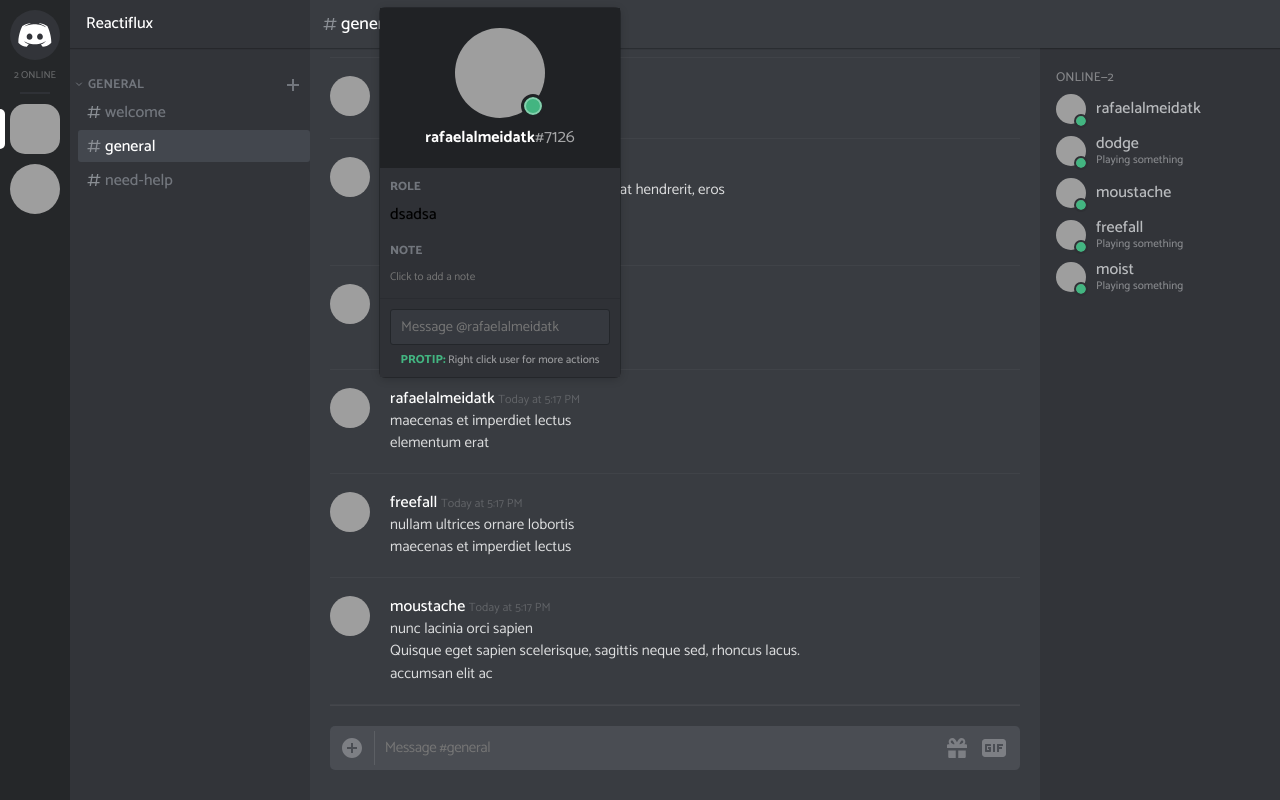
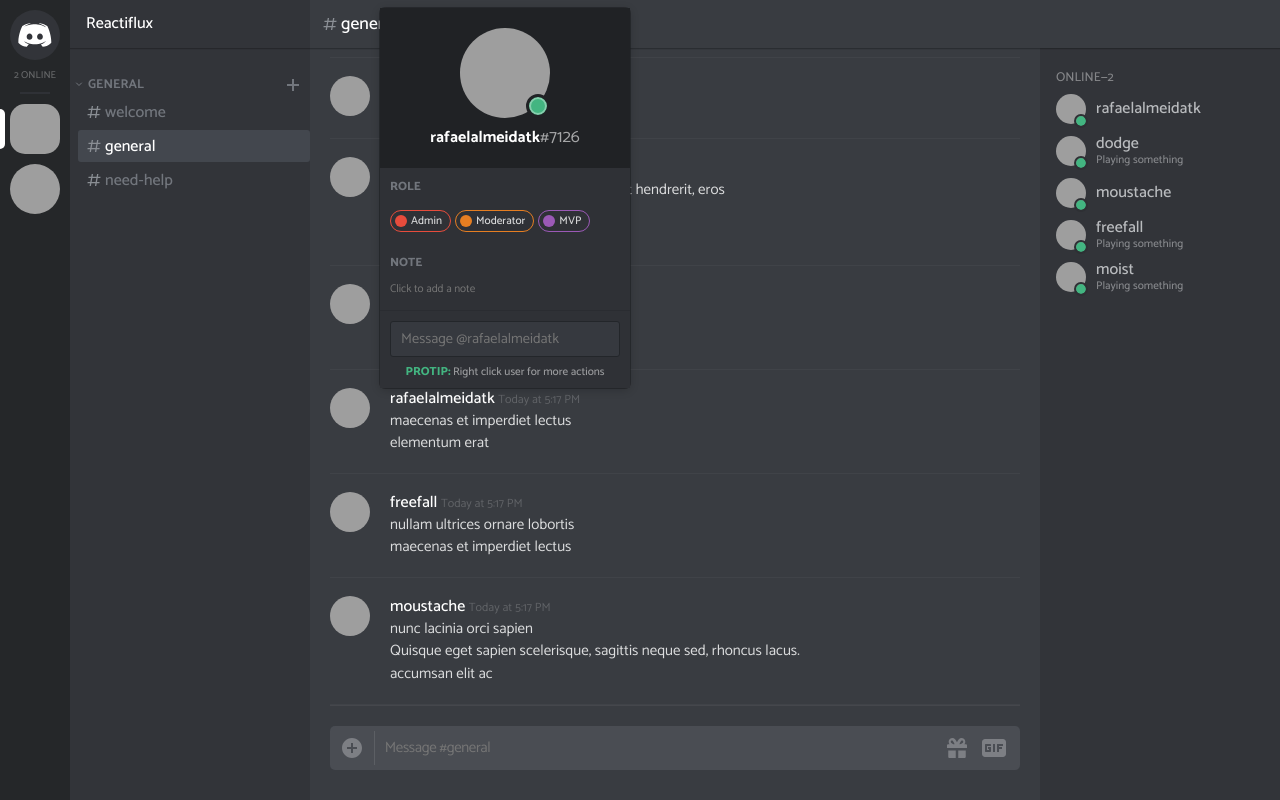
Before and after one commit to rafaelalmeidatk/discord-react-clone, a React (Create React App) app: page / in a window 1280 px wide. Built offline with nearby package versions, Linux system fonts and the light colour scheme; grey boxes are pictures that could not be loaded.

Commit message:
Add roles to servers, create MemberRolesList on member card

```diff
--- a/src/components/App.js
+++ b/src/components/App.js
@@ -125,6 +125,7 @@
         <ContentComponent className="appContent" channel={selectedChannel} guild={selectedGuild} />
 
         <MemberCardPopup
+          guildRolesList={selectedGuild ? selectedGuild.roles : []}
           ref={node => {
             MemberCardPopup.instance = MemberCardPopup.instance || node;
           }}
--- a/src/components/Chat/MembersList.js
+++ b/src/components/Chat/MembersList.js
@@ -29,8 +29,8 @@
   <StyledMemberList>
     <ScrollableArea forceVertical tinyStyle autoHide>
       <StyledRoleName>Online—2</StyledRoleName>
-      {members.map(memberId => {
-        const user = data.users[memberId];
+      {members.map(member => {
+        const user = data.users[member.userId];
         return <MemberListItem key={user.id} member={user} />;
       })}
     </ScrollableArea>
--- a/src/components/Chat/MessagesWrapper.js
+++ b/src/components/Chat/MessagesWrapper.js
@@ -27,7 +27,7 @@
     setTimeout(() => {
       MemberCardPopup.show({
         position: { x: 380, y: 7.703125 },
-        member: { id: 1, username: 'rafaelalmeidatk', tag: 7126 }
+        member: { id: 1, username: 'rafaelalmeidatk', tag: 7126, roles: [11, 12, 13] }
       });
     }, 100);
   }
@@ -50,14 +50,20 @@
   };
 
   render() {
-    const { channelName, messages } = this.props;
+    const { channelName, guild, messages } = this.props;
     let lastUserId = messages.length > 0 ? messages[0].userId : null;
     const groupsComponents = [];
     let messagesComponents = [];
     let headingGroupMessage = null;
 
     const closeMessageGroupAndClearMessages = () => {
-      const member = data.users[headingGroupMessage.userId];
+      const userId = headingGroupMessage.userId;
+      const guildMember = guild.members.find(m => m.userId === userId);
+      const member = {
+        ...data.users[headingGroupMessage.userId],
+        roles: guildMember ? guildMember.roles : null
+      };
+
       const currentGroupId = headingGroupMessage.id;
       groupsComponents.push(
         createMessageGroup(
--- a/src/components/Chat/index.js
+++ b/src/components/Chat/index.js
@@ -40,7 +40,7 @@
 
         <div className="content-wrapper">
           <div className="messages-container">
-            <MessagesWrapper messages={channelMessages} channelName={channelName} />
+            <MessagesWrapper guild={guild} messages={channelMessages} channelName={channelName} />
             <NewMessageWrapper channelName={channelName} />
           </div>
           <MembersList members={members} />
--- a/src/components/MemberCardPopup/MemberCard.js
+++ b/src/components/MemberCardPopup/MemberCard.js
@@ -1,12 +1,14 @@
 import React from 'react';
 import styled from 'styled-components';
 
+import MemberRolesList from './MemberRolesList';
 import colors from '../../utils/colors';
 import constants from '../../utils/constants';
 
 const StyledMemberCard = styled.div`
-  width: 240px;
+  width: 250px;
   background-color: ${colors.memberCardBackground};
+  color: ${colors.memberCardContent};
 
   .header {
     padding: 20px 10px;
@@ -128,7 +130,7 @@
   height: 36px;
 `;
 
-export default ({ member }) => (
+export default ({ member, guildRolesList }) => (
   <StyledMemberCard>
     <div className="header">
       <div className="avatar-wrapper">
@@ -145,8 +147,14 @@
     </div>
 
     <div className="content">
-      <div className="field-key roles-key">Role</div>
-      <div className="field-value roles">dsadsa</div>
+      {member.roles && (
+        <React.Fragment>
+          <div className="field-key roles-key">Role</div>
+          <div className="field-value roles">
+            <MemberRolesList rolesList={guildRolesList} memberRoles={member.roles} />
+          </div>
+        </React.Fragment>
+      )}
 
       <div className="field-key">Note</div>
       <div className="field-value">
--- a/src/components/MemberCardPopup/MemberCardPopupWrapper.js
+++ b/src/components/MemberCardPopup/MemberCardPopupWrapper.js
@@ -46,10 +46,10 @@
   };
 
   render() {
-    const { position, member } = this.props;
+    const { position, member, guildRolesList } = this.props;
     return (
       <StyledMemberCardPopupWrapper ref={this.node} position={position}>
-        <MemberCard member={member} />
+        <MemberCard member={member} guildRolesList={guildRolesList} />
       </StyledMemberCardPopupWrapper>
     );
   }
--- /dev/null
+++ b/src/components/MemberCardPopup/MemberRolesList.js
@@ -0,0 +1,54 @@
+import React from 'react';
+import styled from 'styled-components';
+
+const StyledRolesList = styled.ul`
+  padding: 0;
+  display: flex;
+  flex-wrap: wrap;
+`;
+
+const StyledRole = styled.li`
+  margin: 0 4px 4px 0;
+  padding: 4px 8px 4px 4px;
+  border: 1px solid ${props => props.color};
+  border-radius: 11px;
+
+  font-size: 0.7em;
+  font-weight: 500;
+  height: 22px;
+  display: flex;
+  align-items: center;
+
+  .circle {
+    width: 12px;
+    height: 12px;
+    margin-right: 4px;
+    border: 0;
+
+    background: ${props => props.color};
+    border-radius: 50%;
+  }
+
+  .name {
+    margin-top: 2px;
+    max-width: 200px;
+    text-overflow: ellipsis;
+    white-space: nowrap;
+    overflow: hidden;
+  }
+`;
+
+export default ({ rolesList, memberRoles }) => (
+  <StyledRolesList>
+    {memberRoles.map(roleId => {
+      const role = rolesList.find(r => r.id === roleId);
+
+      return (
+        <StyledRole key={roleId} color={role.color}>
+          <button className="circle" />
+          <span className="name">{role.name}</span>
+        </StyledRole>
+      );
+    })}
+  </StyledRolesList>
+);
--- a/src/components/MemberCardPopup/index.js
+++ b/src/components/MemberCardPopup/index.js
@@ -30,10 +30,17 @@
 
   render() {
     const { isPopupVisible, position, member } = this.state;
+    const { guildRolesList } = this.props;
+
     return (
       <StyledMemberCardPopup>
         {isPopupVisible && (
-          <MemberCardPopupWrapper position={position} member={member} onClose={this.closePopup} />
+          <MemberCardPopupWrapper
+            position={position}
+            member={member}
+            guildRolesList={guildRolesList}
+            onClose={this.closePopup}
+          />
         )}
       </StyledMemberCardPopup>
     );
--- a/src/data.js
+++ b/src/data.js
@@ -80,7 +80,30 @@
           ]
         }
       ],
-      members: [1, 2, 3, 6, 7]
+      roles: [
+        {
+          id: 11,
+          name: 'Admin',
+          color: 'rgb(231, 76, 60)'
+        },
+        {
+          id: 12,
+          name: 'Moderator',
+          color: 'rgb(230, 126, 34)'
+        },
+        {
+          id: 13,
+          name: 'MVP',
+          color: 'rgb(155, 89, 182)'
+        }
+      ],
+      members: [
+        { userId: 1, roles: [11] },
+        { userId: 2, roles: [11] },
+        { userId: 3, roles: [12] },
+        { userId: 6, roles: [] },
+        { userId: 7, roles: [] }
+      ]
     },
     {
       id: 2222,
@@ -133,7 +156,19 @@
           ]
         }
       ],
-      members: [1, 3, 4, 5]
+      roles: [
+        {
+          id: 11,
+          name: 'Admin',
+          color: 'red'
+        }
+      ],
+      members: [
+        { userId: 1, roles: [11] },
+        { userId: 3, roles: [] },
+        { userId: 4, roles: [] },
+        { userId: 5, roles: [] },
+      ]
     }
   ],
   users: {
```
